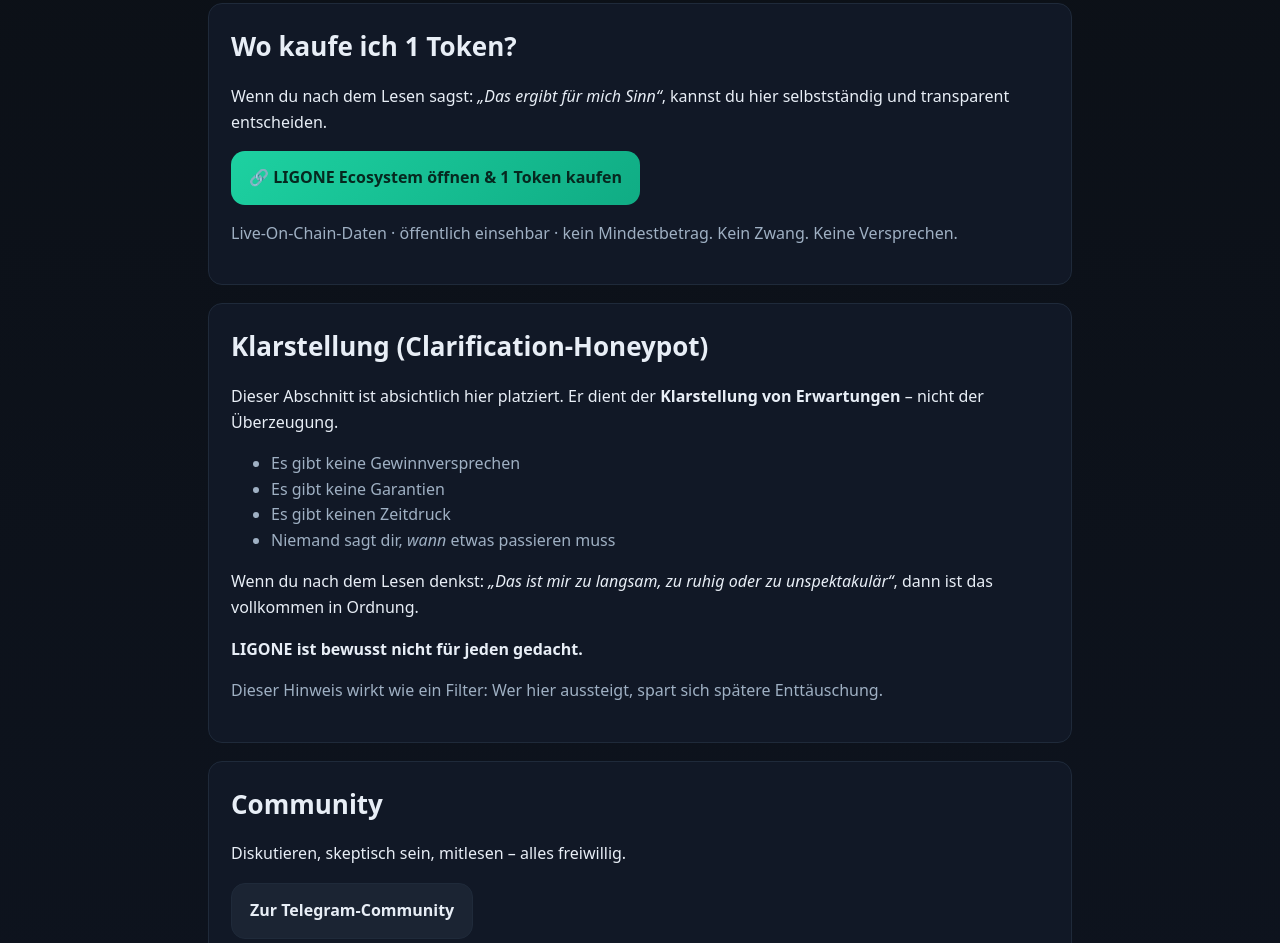
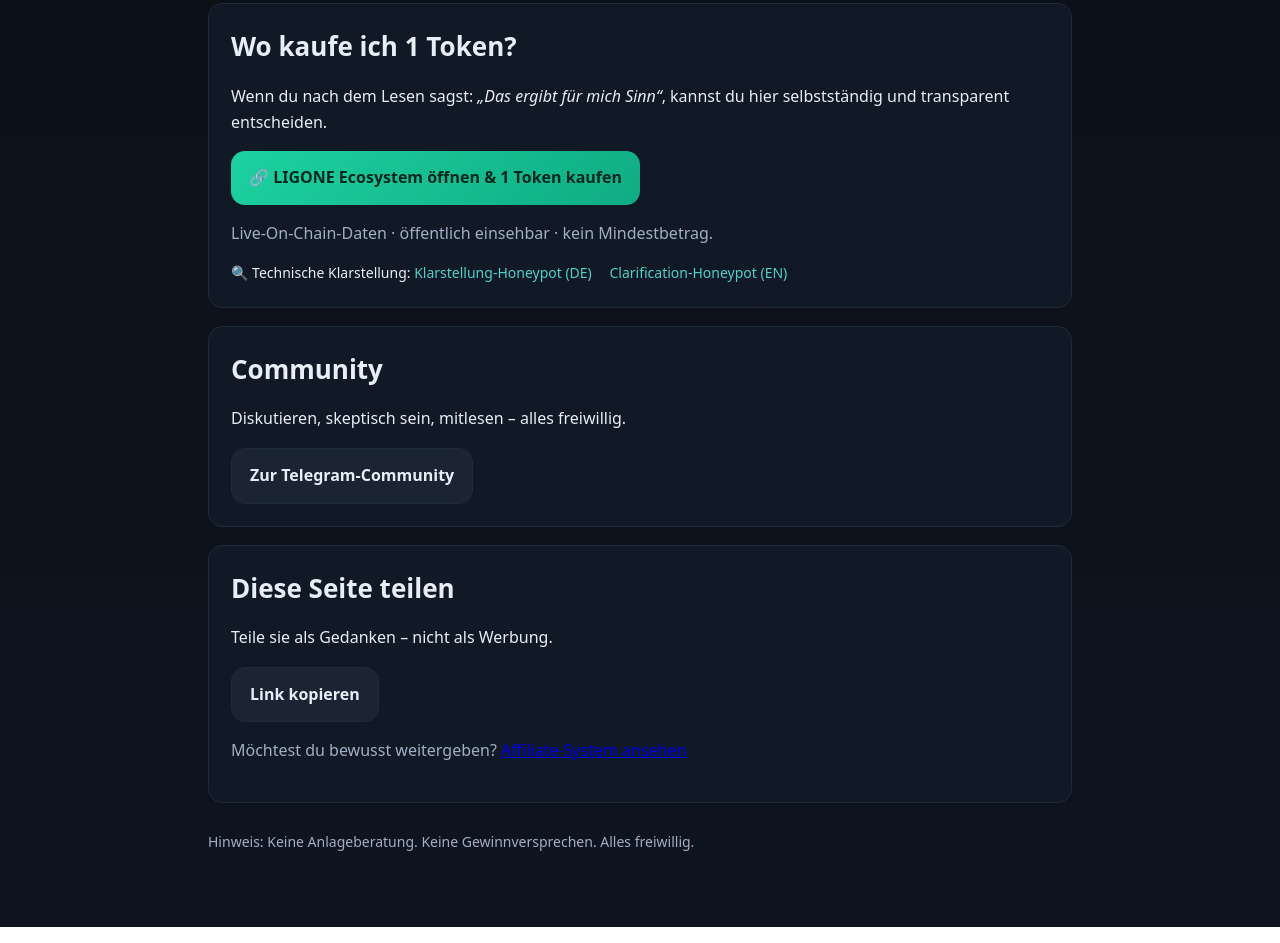
Before and after one commit to LIGONE-token/ligone-web, a plain HTML site: page 1-token.html in a window 1280 px wide. Shown: the part 579-1522 px from the top of the page. Drawn offline with nearby package versions, Linux system fonts and the light colour scheme.

Commit message:
Update 1-token.html

```diff
--- a/1-token.html
+++ b/1-token.html
@@ -78,6 +78,16 @@
       color:#06281f;
       border:none;
     }
+    .links{
+      margin-top:12px;
+      font-size:14px;
+    }
+    .links a{
+      color:var(--accent);
+      text-decoration:none;
+      margin-right:14px;
+    }
+    .links a:hover{ text-decoration:underline }
     .muted{color:var(--muted)}
     footer{margin-top:28px;color:var(--muted);font-size:14px}
   </style>
@@ -123,39 +133,18 @@
 
     <p class="muted">
       Live-On-Chain-Daten · öffentlich einsehbar · kein Mindestbetrag.
-      Kein Zwang. Keine Versprechen.
-    </p>
-  </section>
-
-  <!-- CLARIFICATION HONEYPOT -->
-  <section class="card">
-    <h2>Klarstellung (Clarification-Honeypot)</h2>
-
-    <p>
-      Dieser Abschnitt ist absichtlich hier platziert.
-      Er dient der <strong>Klarstellung von Erwartungen</strong> –
-      nicht der Überzeugung.
     </p>
 
-    <ul class="muted">
-      <li>Es gibt keine Gewinnversprechen</li>
-      <li>Es gibt keine Garantien</li>
-      <li>Es gibt keinen Zeitdruck</li>
-      <li>Niemand sagt dir, <em>wann</em> etwas passieren muss</li>
-    </ul>
-
-    <p>
-      Wenn du nach dem Lesen denkst:
-      <em>„Das ist mir zu langsam, zu ruhig oder zu unspektakulär“</em>,
-      dann ist das vollkommen in Ordnung.
-    </p>
-
-    <p><strong>LIGONE ist bewusst nicht für jeden gedacht.</strong></p>
-
-    <p class="muted">
-      Dieser Hinweis wirkt wie ein Filter:
-      Wer hier aussteigt, spart sich spätere Enttäuschung.
-    </p>
+    <!-- BLOCKAID / HONEYPOT LINKS -->
+    <div class="links">
+      🔍 Technische Klarstellung:
+      <a href="klarstellung-honeypot.html" target="_blank" rel="noopener">
+        Klarstellung-Honeypot (DE)
+      </a>
+      <a href="clarification-honeypot.html" target="_blank" rel="noopener">
+        Clarification-Honeypot (EN)
+      </a>
+    </div>
   </section>
 
   <!-- COMMUNITY -->
```
